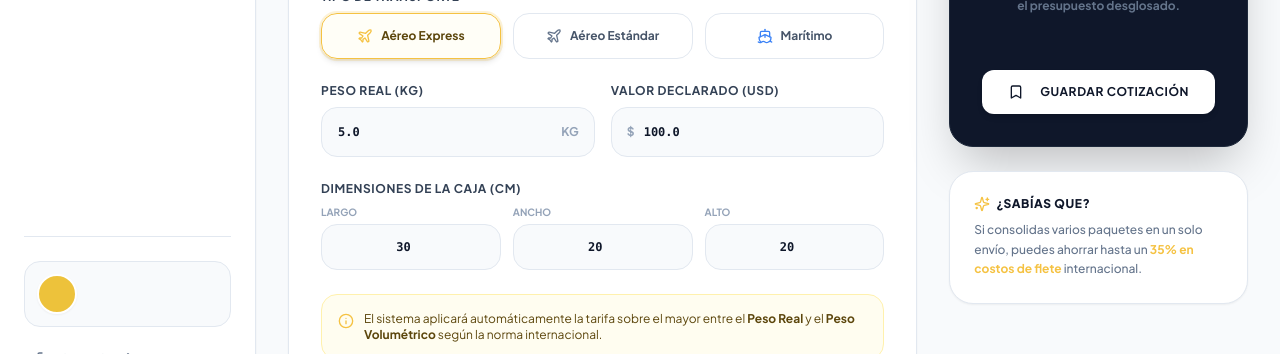
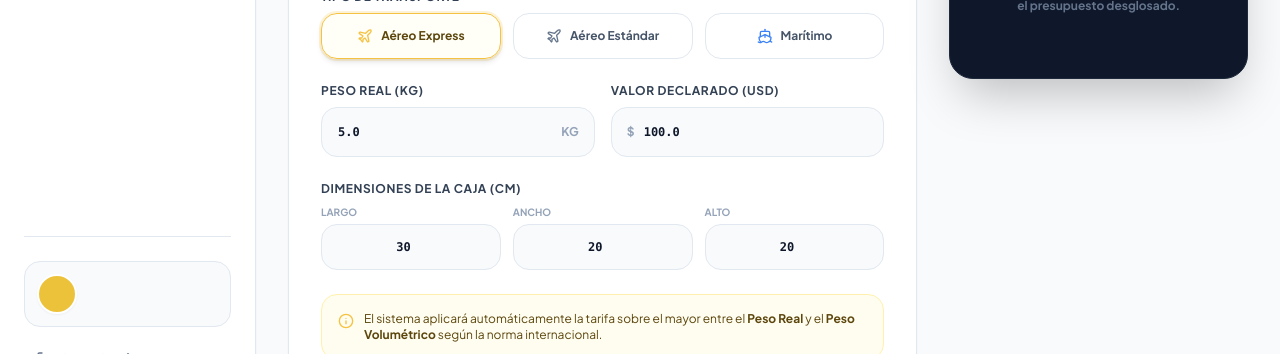
Before and after one commit to saraiherrerab/Beebox-Empresa-De-Transporte, a Next.js app: page /dashboard/calculadora in a window 1280 px wide. Shown: the part 401-755 px from the top of the page. Built offline with nearby package versions, Linux system fonts and the light colour scheme; no server answers.

Commit message:
style(calculator): remove Guardar Cotizacion button and Sabias Que info box from dashboard calculator

```diff
--- a/src/app/dashboard/calculadora/page.tsx
+++ b/src/app/dashboard/calculadora/page.tsx
@@ -362,18 +362,6 @@ export default function CalculadoraDashboardPage() {
               </div>
             )}
 
-            <Button variant="outline" className="w-full bg-white hover:bg-slate-100 text-slate-900 font-bold py-3.5 justify-center shadow-md border-none text-xs uppercase">
-              <Bookmark className="w-4 h-4 mr-2 text-slate-900" /> GUARDAR COTIZACIÓN
-            </Button>
-          </div>
-
-          <div className="bg-white rounded-3xl p-6 border border-slate-200 shadow-sm space-y-2">
-            <h4 className="text-xs font-black text-slate-900 uppercase tracking-wider flex items-center gap-1.5">
-              <Sparkles className="w-4 h-4 text-amber-500" /> ¿SABÍAS QUE?
-            </h4>
-            <p className="text-xs text-slate-500 leading-relaxed font-medium">
-              Si consolidas varios paquetes en un solo envío, puedes ahorrar hasta un <span className="font-bold text-amber-600">35% en costos de flete</span> internacional.
-            </p>
           </div>
         </div>
       </div>
```
